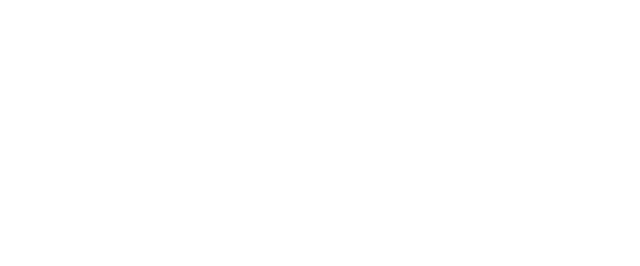
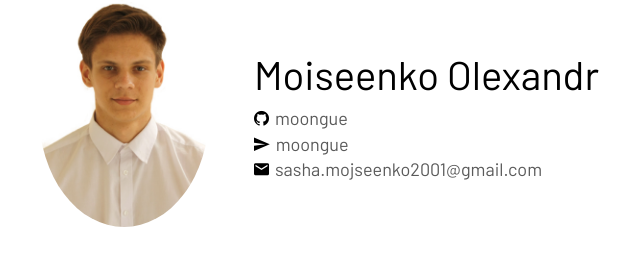
Before and after one commit to moongue/portfolio, a plain HTML site: page index.html in a window 1280 px wide. Shown: the whole page, without its empty margins (321-961 px from the left). Drawn offline with nearby package versions, Linux system fonts and the light colour scheme; files that its build step writes are made by us from their sources.

Commit message:
feat: add header

```diff
--- a/index.html
+++ b/index.html
@@ -5,15 +5,32 @@
    <meta name="viewport"
          content="width=device-width, user-scalable=no, initial-scale=1.0, maximum-scale=1.0, minimum-scale=1.0">
    <meta http-equiv="X-UA-Compatible" content="ie=edge">
-   <link href="https://fonts.googleapis.com/css?family=Source+Sans+Pro:400,700&display=swap" rel="stylesheet">
+   <link href="https://fonts.googleapis.com/css?family=Barlow&display=swap" rel="stylesheet">
    <link rel="stylesheet" href="css/material-design-iconic-font.min.css">
    <link rel="stylesheet" href="css/reset.css">
    <link rel="stylesheet" href="css/style.css">
    <title>Portfolio</title>
 </head>
 <body>
-
-
+<div class="wrapper">
+   <header class="header">
+      <div class="row">
+         <div class="wrap-img">
+            <img src="images/face.jpg" alt="Face">
+         </div>
+         <div class="description">
+            <h1 class="name">
+               Moiseenko Olexandr
+            </h1>
+            <ul class="network-list">
+               <li class="network-list__link"><a href="https://github.com/moongue"><i class="zmdi zmdi-github"></i><span>moongue</span></a></li>
+               <li class="network-list__link"><a href="https://t.me/moonGue"><i class="zmdi zmdi-mail-send"></i><span>moongue</span></a></li>
+               <li class="network-list__link"><a href="mailto:sasha.mojseenko2001@gmail.com"><i class="zmdi zmdi-email"></i><span>sasha.mojseenko2001@gmail.com</span></a></li>
+            </ul>
+         </div>
+      </div>
+   </header>
+</div>
 
 
 <!--Scripts-->
--- a/scss/_global.scss
+++ b/scss/_global.scss
@@ -1,5 +1,5 @@
 body {
-  font-family: 'Source Sans Pro', sans-serif;
+  font-family: 'Barlow', sans-serif;
   background: #fff;
   font-size: 18px;
   color: #000;
@@ -25,3 +25,13 @@
 option:focus {
   outline: none;
 }
+.wrapper {
+  max-width: 560px;
+  margin: 0 auto;
+  padding: 0 30px;
+}
+.row {
+  display: flex;
+  justify-content: space-between;
+  align-items: center;
+}
--- a/scss/_main-page.scss
+++ b/scss/_main-page.scss
@@ -0,0 +1,49 @@
+//Header
+.header {
+  .wrap-img {
+    img {
+      border-radius: 50%;
+      max-width: 170px;
+    }
+  }
+}
+
+.name {
+  font-size: 40px;
+}
+
+.network-list {
+  margin-top: 10px;
+  &__link {
+    display: flex;
+    align-items: center;
+    margin-top: 4px;
+    .zmdi {
+      padding-right: 6px;
+      color: $black-font;
+    }
+    a {
+      text-decoration: none;
+      color: $grey-font;
+      span {
+        position: relative;
+
+        &:hover {
+          &:before {
+            width: 100%;
+          }
+        }
+
+        &:before {
+          content: '';
+          height: 1px;
+          background: $grey-font;
+          width: 0;
+          position: absolute;
+          bottom: -3px;
+          transition: all .3s ease-in-out;
+        }
+      }
+    }
+  }
+}
--- a/scss/_variables.scss
+++ b/scss/_variables.scss
@@ -7,6 +7,7 @@
 $xll: "only screen and (max-width : 1680px)";
 
 //Colors
-
+$black-font: #000;
+$grey-font: #5a5a5a;
 
 //Alpha colors
```
Also changed, not shown: css/material-design-iconic-font.min.css, css/style.css (added), images/face.jpg (added).
